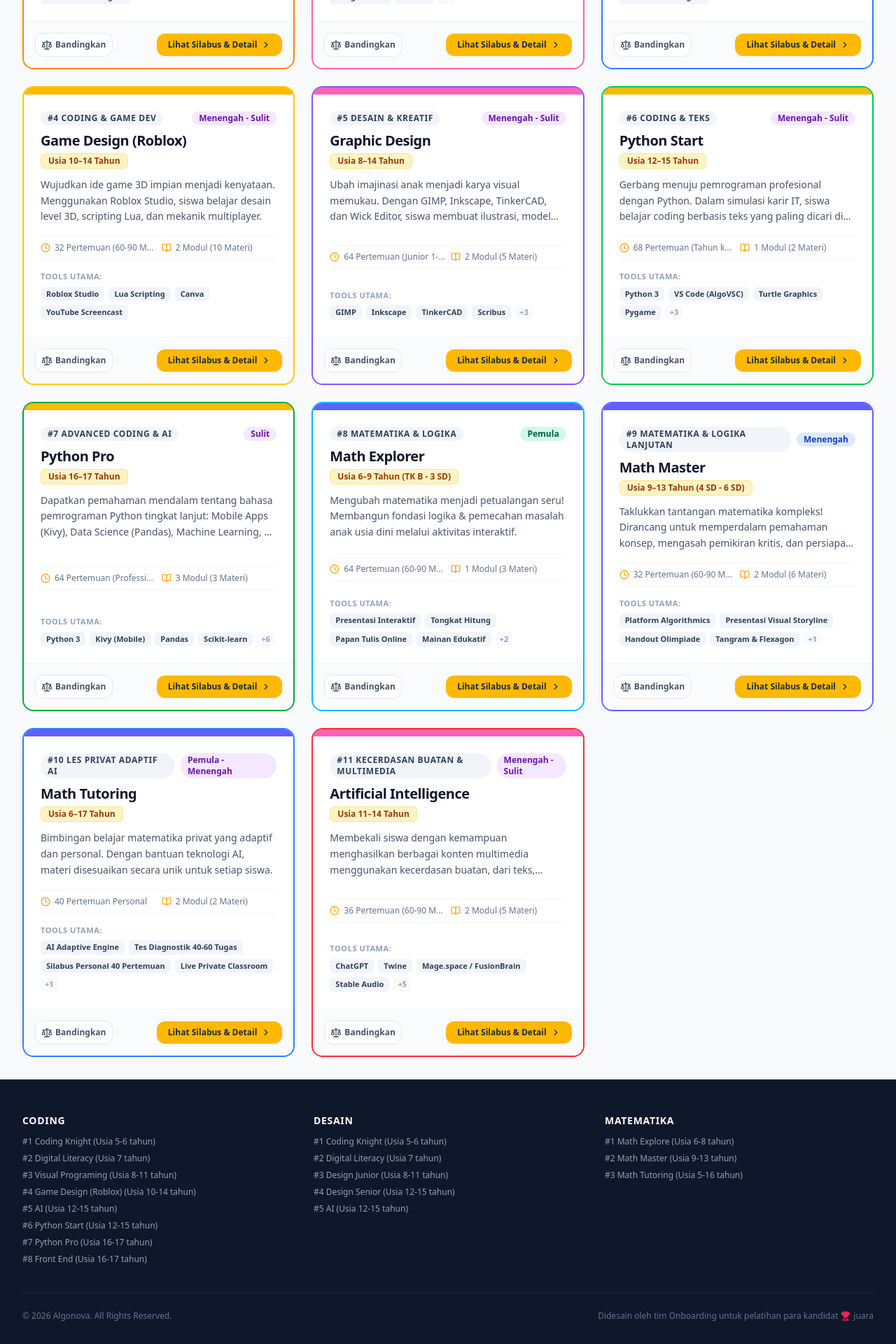
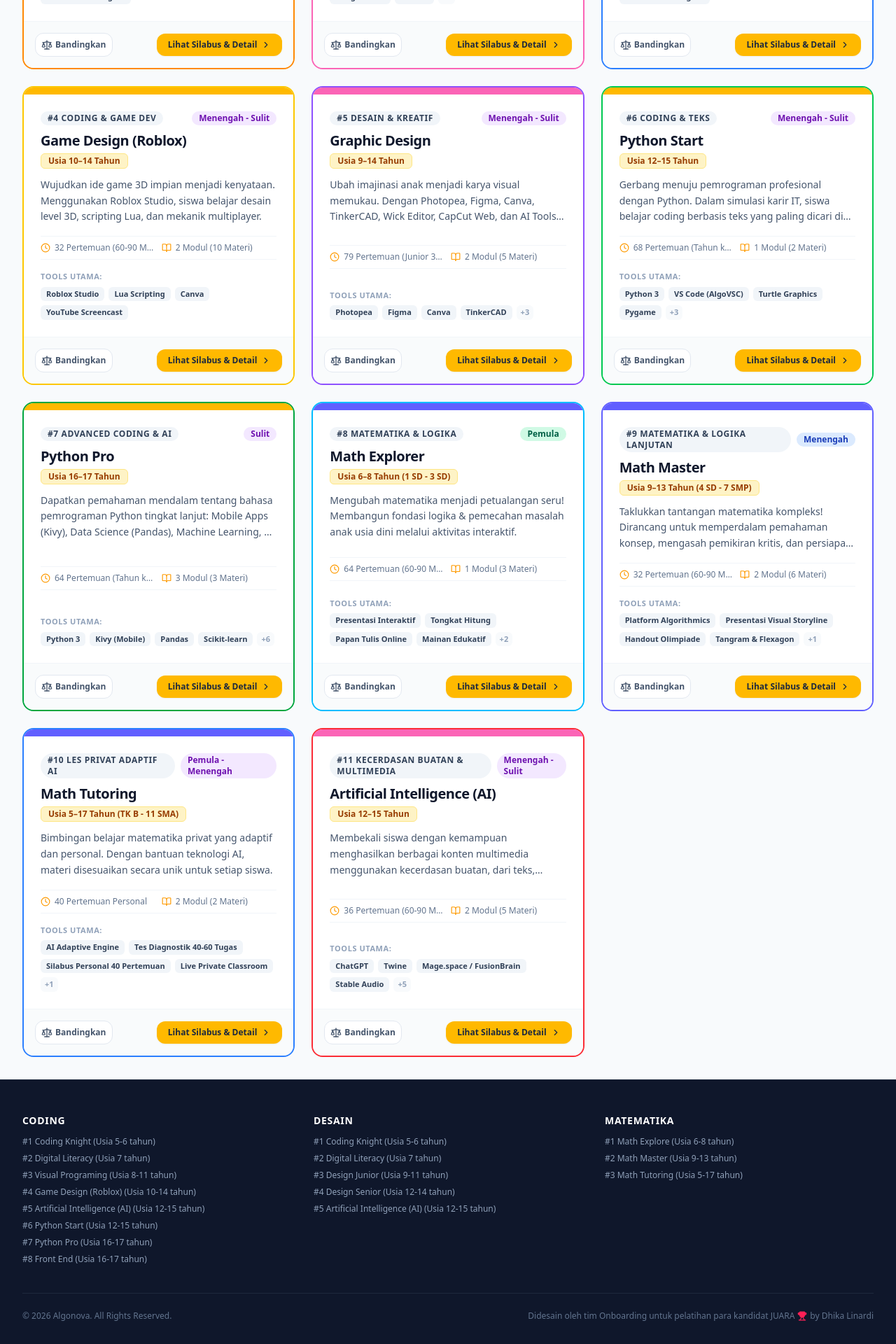
Before and after one commit to alinardialgo-dev/algonova_curriculum-onboarding, a React (Vite) app: page / in a window 1280 px wide. Shown: the part 645-2565 px from the top of the page at 70% size. Built offline with nearby package versions, Linux system fonts and the light colour scheme.

Commit message:
feat: update course curriculum and branding
Update application title, standardize course naming, adjust age ranges, and refine class capacity details in footer and data configurations.

```diff
--- a/index.html
+++ b/index.html
@@ -3,7 +3,7 @@
   <head>
     <meta charset="UTF-8" />
     <meta name="viewport" content="width=device-width, initial-scale=1.0" />
-    <title>My Google AI Studio App</title>
+    <title>Kurikulum Algonova</title>
   </head>
   <body>
     <div id="root"></div>
--- a/src/components/Footer.tsx
+++ b/src/components/Footer.tsx
@@ -20,7 +20,7 @@ export const Footer: React.FC<FooterProps> = ({ courses, onSelectCourse }) => {
     { label: '#2 Digital Literacy (Usia 7 tahun)', id: 'digital-literacy' },
     { label: '#3 Visual Programing (Usia 8-11 tahun)', id: 'visual-programming' },
     { label: '#4 Game Design (Roblox) (Usia 10-14 tahun)', id: 'game-design-roblox' },
-    { label: '#5 AI (Usia 12-15 tahun)', id: 'artificial-intelligence' },
+    { label: '#5 Artificial Intelligence (AI) (Usia 12-15 tahun)', id: 'artificial-intelligence' },
     { label: '#6 Python Start (Usia 12-15 tahun)', id: 'python-start' },
     { label: '#7 Python Pro (Usia 16-17 tahun)', id: 'python-pro' },
     { label: '#8 Front End (Usia 16-17 tahun)', id: 'python-pro' },
@@ -29,15 +29,15 @@ export const Footer: React.FC<FooterProps> = ({ courses, onSelectCourse }) => {
   const desainList = [
     { label: '#1 Coding Knight (Usia 5-6 tahun)', id: 'coding-knight' },
     { label: '#2 Digital Literacy (Usia 7 tahun)', id: 'digital-literacy' },
-    { label: '#3 Design Junior (Usia 8-11 tahun)', id: 'graphic-design' },
-    { label: '#4 Design Senior (Usia 12-15 tahun)', id: 'graphic-design' },
-    { label: '#5 AI (Usia 12-15 tahun)', id: 'artificial-intelligence' },
+    { label: '#3 Design Junior (Usia 9-11 tahun)', id: 'graphic-design' },
+    { label: '#4 Design Senior (Usia 12-14 tahun)', id: 'graphic-design' },
+    { label: '#5 Artificial Intelligence (AI) (Usia 12-15 tahun)', id: 'artificial-intelligence' },
   ];
 
   const matematikaList = [
     { label: '#1 Math Explore (Usia 6-8 tahun)', id: 'math-explorer' },
     { label: '#2 Math Master (Usia 9-13 tahun)', id: 'math-master' },
-    { label: '#3 Math Tutoring (Usia 5-16 tahun)', id: 'math-tutoring' },
+    { label: '#3 Math Tutoring (Usia 5-17 tahun)', id: 'math-tutoring' },
   ];
 
   return (
@@ -110,9 +110,9 @@ export const Footer: React.FC<FooterProps> = ({ courses, onSelectCourse }) => {
         <div className="pt-6 border-t border-slate-800 flex flex-col sm:flex-row items-center justify-between gap-3 text-slate-500">
           <p>© {new Date().getFullYear()} Algonova. All Rights Reserved.</p>
           <p className="flex items-center gap-1">
-            <span>Didesain oleh tim Onboarding untuk pelatihan para kandidat</span>
+            <span>Didesain oleh tim Onboarding untuk pelatihan para kandidat JUARA</span>
             <Trophy className="w-3.5 h-3.5 text-rose-500 fill-rose-500" />
-            <span>juara</span>
+            <span>by Dhika Linardi</span>
           </p>
         </div>
 
--- a/src/data/coursesData.ts
+++ b/src/data/coursesData.ts
@@ -12,11 +12,11 @@ export const COURSES_DATA: Course[] = [
     badgeColor: 'border-orange-400 bg-orange-50 text-orange-600',
     bgLight: 'bg-orange-50/50',
     textColor: 'text-orange-600',
-    ageRange: 'Usia 5-7 Tahun',
+    ageRange: 'Usia 5–6 Tahun',
     minAge: 5,
-    maxAge: 7,
+    maxAge: 6,
     duration: '32 Pertemuan @ 45 menit',
-    classSize: 'Private & Group (8 Orang)',
+    classSize: 'Private, Premium (4 Murid) & Grup (7-10 Murid)',
     difficulty: 'Pemula',
     language: 'English / Indonesia',
     shortDescription: 'Gerbang pertama si kecil ke dunia digital. Melalui permainan seru di ScratchJr, anak akan belajar logika dasar, kreativitas, dan literasi komputer.',
@@ -423,11 +423,11 @@ export const COURSES_DATA: Course[] = [
     badgeColor: 'border-pink-400 bg-pink-50 text-pink-600',
     bgLight: 'bg-pink-50/50',
     textColor: 'text-pink-600',
-    ageRange: 'Usia 6–9 Tahun',
-    minAge: 6,
-    maxAge: 9,
+    ageRange: 'Usia 7 Tahun',
+    minAge: 7,
+    maxAge: 7,
     duration: '36 Pertemuan (60-90 Menit)',
-    classSize: '8 (Group) / 1 (Private)',
+    classSize: 'Private, Premium (4 Murid) & Grup (7-10 Murid)',
     difficulty: 'Pemula - Menengah',
     language: 'English / Indonesia',
     shortDescription: 'Membekali anak dengan keterampilan esensial untuk menjadi warga digital yang cerdas dan aman, dari navigasi internet hingga pembuatan dokumen & AI.',
@@ -656,7 +656,7 @@ export const COURSES_DATA: Course[] = [
     minAge: 8,
     maxAge: 11,
     duration: '36 Pertemuan (60-90 Menit)',
-    classSize: '10 (Group) / 1 (Private)',
+    classSize: 'Private, Premium (4 Murid) & Grup (7-10 Murid)',
     difficulty: 'Pemula - Menengah',
     language: 'English / Indonesia',
     shortDescription: 'Dari penikmat game menjadi pencipta game! Menggunakan platform Scratch & AlgoNova, anak akan belajar konsep coding untuk merancang animasi & game.',
@@ -862,7 +862,7 @@ export const COURSES_DATA: Course[] = [
     minAge: 10,
     maxAge: 14,
     duration: '32 Pertemuan (60-90 Menit)',
-    classSize: '10 (Group) / 1 (Private)',
+    classSize: 'Private, Premium (4 Murid) & Grup (7-10 Murid)',
     difficulty: 'Menengah - Sulit',
     language: 'English / Indonesia',
     shortDescription: 'Wujudkan ide game 3D impian menjadi kenyataan. Menggunakan Roblox Studio, siswa belajar desain level 3D, scripting Lua, dan mekanik multiplayer.',
@@ -1034,27 +1034,27 @@ export const COURSES_DATA: Course[] = [
     badgeColor: 'border-violet-500 bg-violet-50 text-violet-600',
     bgLight: 'bg-violet-50/50',
     textColor: 'text-purple-700',
-    ageRange: 'Usia 8–14 Tahun',
-    minAge: 8,
+    ageRange: 'Usia 9–14 Tahun',
+    minAge: 9,
     maxAge: 14,
-    duration: '64 Pertemuan (Junior 1-32 / Senior 33-64)',
-    classSize: 'Private & Group (1-10 Murid)',
+    duration: '79 Pertemuan (Junior 39 Lesson / Senior 40 Lesson)',
+    classSize: 'Private, Premium (4 Murid) & Grup (7-10 Murid)',
     difficulty: 'Menengah - Sulit',
     language: 'English / Indonesia',
-    shortDescription: 'Ubah imajinasi anak menjadi karya visual memukau. Dengan GIMP, Inkscape, TinkerCAD, dan Wick Editor, siswa membuat ilustrasi, model 3D, hingga animasi.',
-    fullDescription: 'Perkenalan komprehensif dengan dunia desain profesional: grafik raster, ilustrasi vektor, tata letak majalah/buklet, pemodelan 3D, animasi gerak, dan perancangan portofolio web di Google Sites.',
-    tools: ['GIMP', 'Inkscape', 'TinkerCAD', 'Scribus', 'Wick Editor', 'Google Sites', 'Canva'],
+    shortDescription: 'Ubah imajinasi anak menjadi karya visual memukau. Dengan Photopea, Figma, Canva, TinkerCAD, Wick Editor, CapCut Web, dan AI Tools, siswa membuat ilustrasi, model 3D, hingga animasi.',
+    fullDescription: 'Perkenalan komprehensif dengan dunia desain profesional: grafik raster, ilustrasi vektor, UI/UX, tata letak, pemodelan 3D, animasi gerak, video editing, dan kreasi AI.',
+    tools: ['Photopea', 'Figma', 'Canva', 'TinkerCAD', 'Wick Editor', 'CapCut Web', 'AI Tools'],
     finalProject: {
       title: 'Website Portofolio Digital Profesional',
       subtitle: 'Galeri Karya & Identitas Merek',
-      description: 'Junior (Lesson 32): Portofolio galeri online karya desain terbaik. Senior (Lesson 64): Website Kartu Nama Profesional lengkap dengan identitas brand pribadi dan profil desainer.'
+      description: 'Junior (Lesson 39): Portofolio galeri online karya desain terbaik. Senior (Lesson 40): Website Kartu Nama Profesional lengkap dengan identitas brand pribadi dan profil desainer.'
     },
     outcomes: [
-      'Ilustrasi Raster & Vektor: Menguasai GIMP (layer, retouching) & Inkscape (Bezier, gradien, ikon)',
+      'Ilustrasi Raster & Vektor: Menguasai Photopea, Figma & Canva (layer, retouching, ikon, UI/UX)',
       'Model 3D & Ruang Spasial: TinkerCAD (primitive, hole, Scribble, tata letak 3D)',
-      'Tata Letak Cetak & Infografis: Prinsip kedekatan, kontras, dan persiapan cetak',
-      'Desain Gerak (Animasi): Wick Editor (frame-by-frame, tweening, animasi iklan)',
-      'Brand Identity & Web Portfolio: Logo, identitas merek, dan publikasi di Google Sites'
+      'Desain Gerak & Video Editing: Wick Editor & CapCut Web (animation & video creation)',
+      'Teknologi Masa Depan: Pemanfaatan AI Tools untuk kreasi visual & desain kreatif',
+      'Brand Identity & Web Portfolio: Logo, identitas merek, dan publikasi portofolio digital'
     ],
     primaryFunctions: [
       'Mengubah siswa dari konsumen media menjadi kreator konten visual profesional',
@@ -1173,8 +1173,8 @@ export const COURSES_DATA: Course[] = [
     ageRange: 'Usia 12–15 Tahun',
     minAge: 12,
     maxAge: 15,
-    duration: '68 Pertemuan (Tahun ke-1 & 2)',
-    classSize: 'Private & Group (1-10 Murid)',
+    duration: '68 Pertemuan (Tahun ke-1 : 36 Lesson, Tahun ke-2 : 32 Lesson)',
+    classSize: 'Private, Premium (4 Murid) & Grup (7-10 Murid)',
     difficulty: 'Menengah - Sulit',
     language: 'English / Indonesia',
     shortDescription: 'Gerbang menuju pemrograman profesional dengan Python. Dalam simulasi karir IT, siswa belajar coding berbasis teks yang paling dicari di dunia industri.',
@@ -1277,8 +1277,8 @@ export const COURSES_DATA: Course[] = [
     ageRange: 'Usia 16–17 Tahun',
     minAge: 16,
     maxAge: 17,
-    duration: '64 Pertemuan (Professional Career Path)',
-    classSize: 'Private & Group (1-10 Murid)',
+    duration: '64 Pertemuan (Tahun ke-1 : 32 Lesson, Tahun ke-2 : 32 Lesson)',
+    classSize: 'Private, Premium (4 Murid) & Grup (7-10 Murid)',
     difficulty: 'Sulit',
     language: 'English / Indonesia',
     shortDescription: 'Dapatkan pemahaman mendalam tentang bahasa pemrograman Python tingkat lanjut: Mobile Apps (Kivy), Data Science (Pandas), Machine Learning, & Game 3D.',
@@ -1396,11 +1396,11 @@ export const COURSES_DATA: Course[] = [
     badgeColor: 'border-sky-400 bg-sky-50 text-sky-600',
     bgLight: 'bg-sky-50/50',
     textColor: 'text-sky-600',
-    ageRange: 'Usia 6–9 Tahun (TK B - 3 SD)',
+    ageRange: 'Usia 6–8 Tahun (1 SD - 3 SD)',
     minAge: 6,
-    maxAge: 9,
+    maxAge: 8,
     duration: '64 Pertemuan (60-90 Menit)',
-    classSize: 'Private & Group (1-10 Murid)',
+    classSize: 'Grup (7-10 Murid)',
     difficulty: 'Pemula',
     language: 'Indonesia',
     shortDescription: 'Mengubah matematika menjadi petualangan seru! Membangun fondasi logika & pemecahan masalah anak usia dini melalui aktivitas interaktif.',
@@ -1469,15 +1469,15 @@ export const COURSES_DATA: Course[] = [
     badgeColor: 'border-indigo-500 bg-indigo-50 text-indigo-600',
     bgLight: 'bg-indigo-50/50',
     textColor: 'text-indigo-600',
-    ageRange: 'Usia 9–13 Tahun (4 SD - 6 SD)',
+    ageRange: 'Usia 9–13 Tahun (4 SD - 7 SMP)',
     minAge: 9,
     maxAge: 13,
     duration: '32 Pertemuan (60-90 Menit)',
-    classSize: 'Private & Group (1-10 Murid)',
+    classSize: 'Grup (7-10 Murid)',
     difficulty: 'Menengah',
     language: 'Indonesia',
     shortDescription: 'Taklukkan tantangan matematika kompleks! Dirancang untuk memperdalam pemahaman konsep, mengasah pemikiran kritis, dan persiapan Olimpiade.',
-    fullDescription: 'Ikuti petualangan agen rahasia Ewen dan Odd! Math Master membawa siswa kelas 4-6 SD menjelajahi topik olimpiade matematika: Flexagon, Poliomino, Lingkaran Euler, Logika Linguistik, Futoshiki, Sandi Caesar, Jaring-jaring Kubus, dan Pertarungan Matematika.',
+    fullDescription: 'Ikuti petualangan agen rahasia Ewen dan Odd! Math Master membawa siswa kelas 4 SD - 7 SMP menjelajahi topik olimpiade matematika: Flexagon, Poliomino, Lingkaran Euler, Logika Linguistik, Futoshiki, Sandi Caesar, Jaring-jaring Kubus, dan Pertarungan Matematika.',
     tools: ['Platform Algorithmics', 'Presentasi Visual Storyline', 'Handout Olimpiade', 'Tangram & Flexagon', 'Alat Peraga Geometri'],
     finalProject: {
       title: 'Pertarungan Matematika Terakhir (Math Battle)',
@@ -1561,7 +1561,7 @@ export const COURSES_DATA: Course[] = [
     ]
   },
 
-  // 10. MATH TUTORING (AI)
+  // 10. MATH TUTORING
   {
     id: 'math-tutoring',
     slug: 'math-tutoring',
@@ -1572,11 +1572,11 @@ export const COURSES_DATA: Course[] = [
     badgeColor: 'border-blue-500 bg-blue-50 text-blue-600',
     bgLight: 'bg-blue-50/50',
     textColor: 'text-blue-600',
-    ageRange: 'Usia 6–17 Tahun',
-    minAge: 6,
+    ageRange: 'Usia 5–17 Tahun (TK B - 11 SMA)',
+    minAge: 5,
     maxAge: 17,
     duration: '40 Pertemuan Personal',
-    classSize: '1-on-1 Private Tutoring',
+    classSize: 'Private & Premium (4 Murid)',
     difficulty: 'Pemula - Menengah',
     language: 'English / Indonesia',
     shortDescription: 'Bimbingan belajar matematika privat yang adaptif dan personal. Dengan bantuan teknologi AI, materi disesuaikan secara unik untuk setiap siswa.',
@@ -1635,17 +1635,17 @@ export const COURSES_DATA: Course[] = [
     id: 'artificial-intelligence',
     slug: 'artificial-intelligence',
     number: 11,
-    title: 'Artificial Intelligence',
+    title: 'Artificial Intelligence (AI)',
     category: 'design_ai',
     categoryName: 'Kecerdasan Buatan & Multimedia',
     badgeColor: 'border-red-500 bg-red-50 text-red-600',
     bgLight: 'bg-red-50/50',
     textColor: 'text-red-600',
-    ageRange: 'Usia 11–14 Tahun',
-    minAge: 11,
-    maxAge: 14,
+    ageRange: 'Usia 12–15 Tahun',
+    minAge: 12,
+    maxAge: 15,
     duration: '36 Pertemuan (60-90 Menit)',
-    classSize: 'Private & Group (1-10 Murid)',
+    classSize: 'Private, Premium (4 Murid) & Grup (7-10 Murid)',
     difficulty: 'Menengah - Sulit',
     language: 'English / Indonesia',
     shortDescription: 'Membekali siswa dengan kemampuan menghasilkan berbagai konten multimedia menggunakan kecerdasan buatan, dari teks, gambar, suara, video hingga model 3D.',
```
